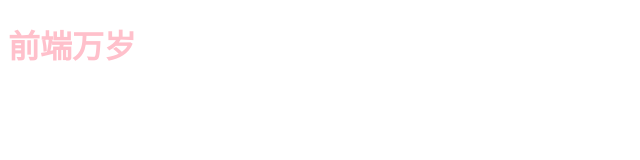
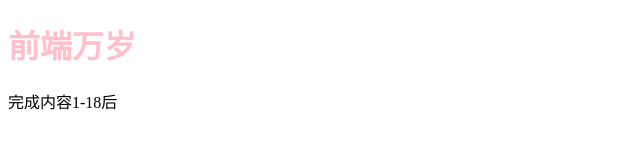
Before and after one commit to q1027438149/git-work, a plain HTML site: page index.html in a window 1280 px wide. Shown: the whole page, without its empty margins (0-640 px from the left). Drawn offline with Linux system fonts and the light colour scheme.

```diff
--- a/index.html
+++ b/index.html
@@ -11,6 +11,7 @@
 
 <body>
     <h1>前端万岁</h1>
+    <p>完成内容1-18后</p>
 </body>
 
 </html>
```
